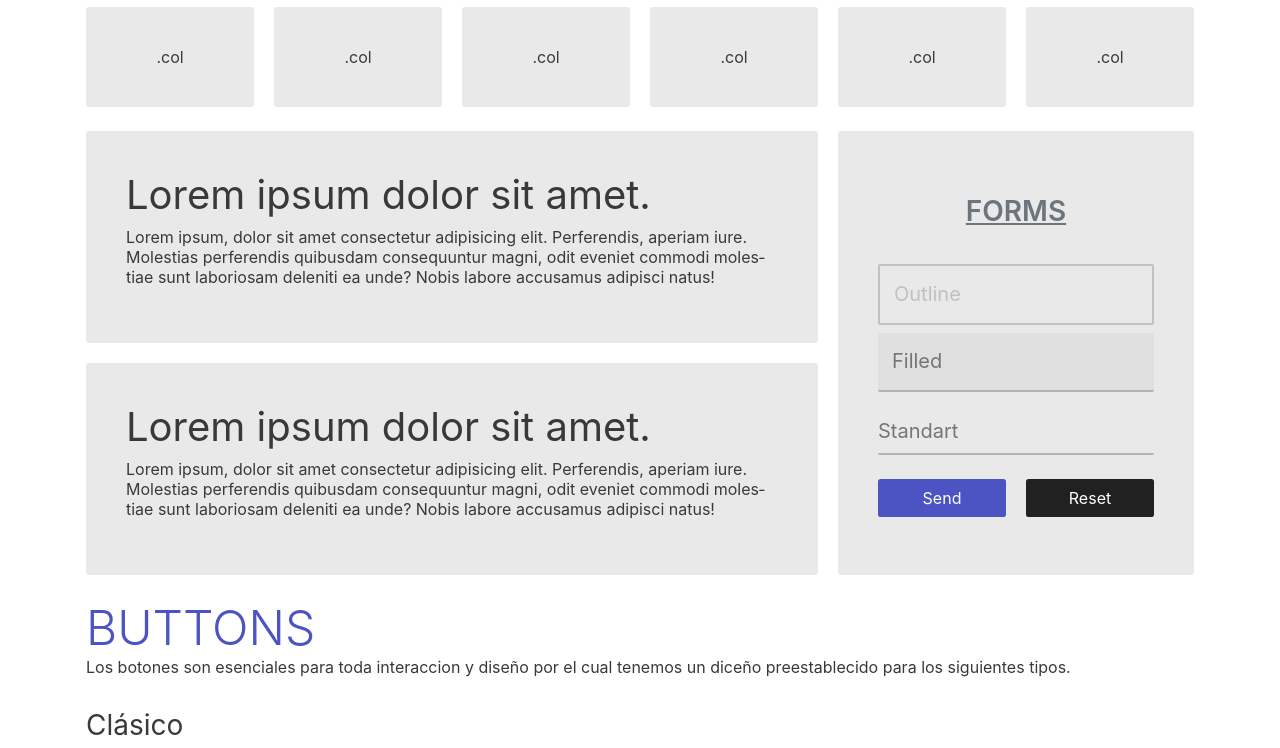
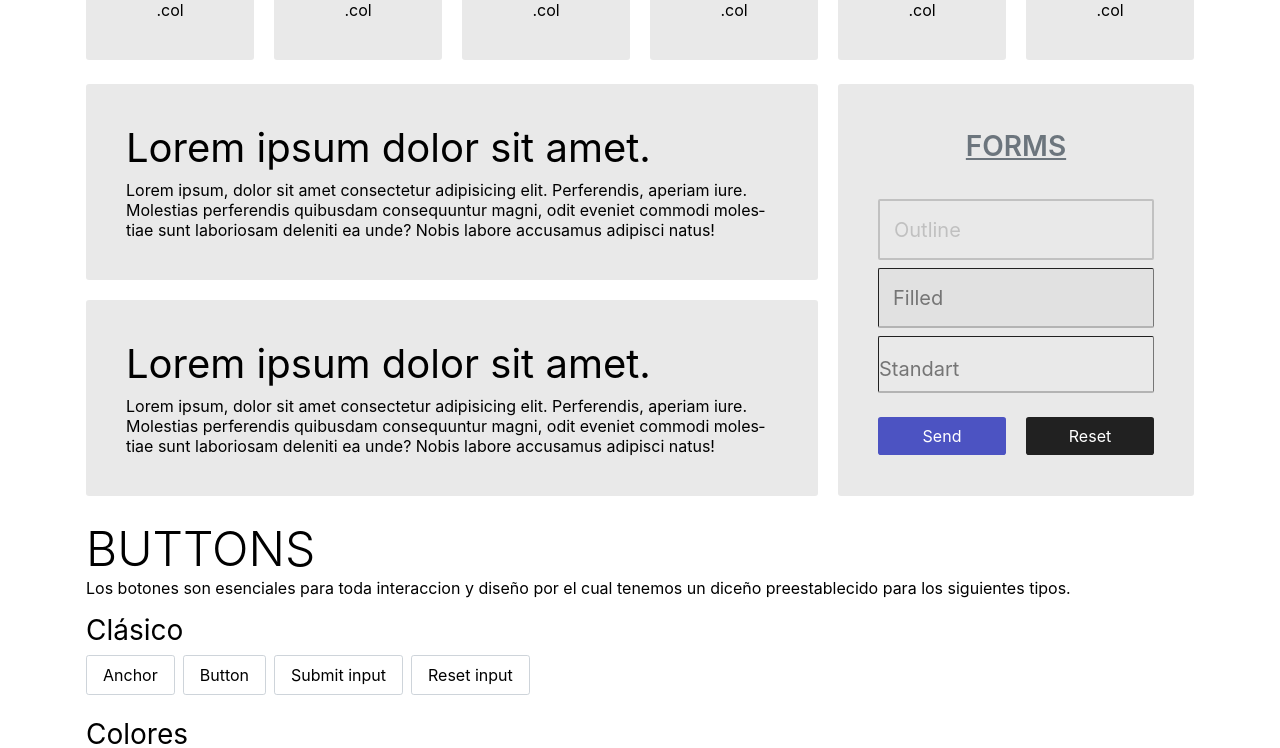
Before and after one commit to AzielCF/TLux, a website built with Vite: page index.html in a window 1280 px wide. Shown: the part 737-1485 px from the top of the page. Built offline with nearby package versions, Linux system fonts and the light colour scheme.

Commit message:
Button classes and borderless property are removed

```diff
--- a/scss/base/_reboot.scss
+++ b/scss/base/_reboot.scss
@@ -47,22 +47,6 @@
     @include font-size($h6-font-size);
   }
 
-  p {
-    margin-top: 0;
-    margin-bottom: 1rem;
-  }
-  // Links
-
-  a {
-    color: var(--#{$prefix}link-color);
-    text-decoration: $link-decoration;
-
-    &:hover {
-      color: var(--#{$prefix}link-hover-color);
-      text-decoration: $link-hover-decoration;
-    }
-  }
-
   // Type display classes
   @each $display, $font-size in $display-font-sizes {
     .tl-display-#{$display} {
@@ -92,26 +76,6 @@
     }
   }
 
-  button {
-    background-color: #ffffff;
-    border-radius: 3px;
-    padding: var(--#{$prefix}btn-padding-y) var(--#{$prefix}btn-padding-x);
-    border: 0.5px solid #5a5a5a;
-    display: inline-block;
-    align-items: center;
-    text-align: center;
-    line-height: 22px;
-    transition: .3s ease all;
-    cursor: pointer;
-    &:hover{
-      background-color: #d3d3d3;
-    }
-    /* El último botón no debe tener margen a la derecha */
-    &:last-child {
-      margin-right: 0;
-    }
-  }
-
   a,
   select,
   input[type="submit"],
--- a/scss/base/_reset.scss
+++ b/scss/base/_reset.scss
@@ -15,7 +15,6 @@
   *::after {
     margin: 0;
     padding: 0;
-    border: 0;
     box-sizing: border-box;
     vertical-align: baseline;
   }
@@ -34,12 +33,14 @@
     object-fit: cover;
     object-position: center center;
   }
+  /*
   a {
     display: block;
     text-decoration: none;
     color: inherit;
     font-size: inherit;
   }
+  */
   p a {
     display: inline;
   }
@@ -78,7 +79,7 @@
     content: none;
   }
   ::selection {
-    background-color: var(--black);
+    background-color: #5a81ff80;
   }
   form,
   input,
@@ -109,7 +110,6 @@
     min-height: 100vh;
     font-size: 100%;
     font-family: var(--type-primary);
-    color: var(--black);
     hyphens: auto;
     font-smooth: always;
     -webkit-font-smoothing: antialiased;
```
